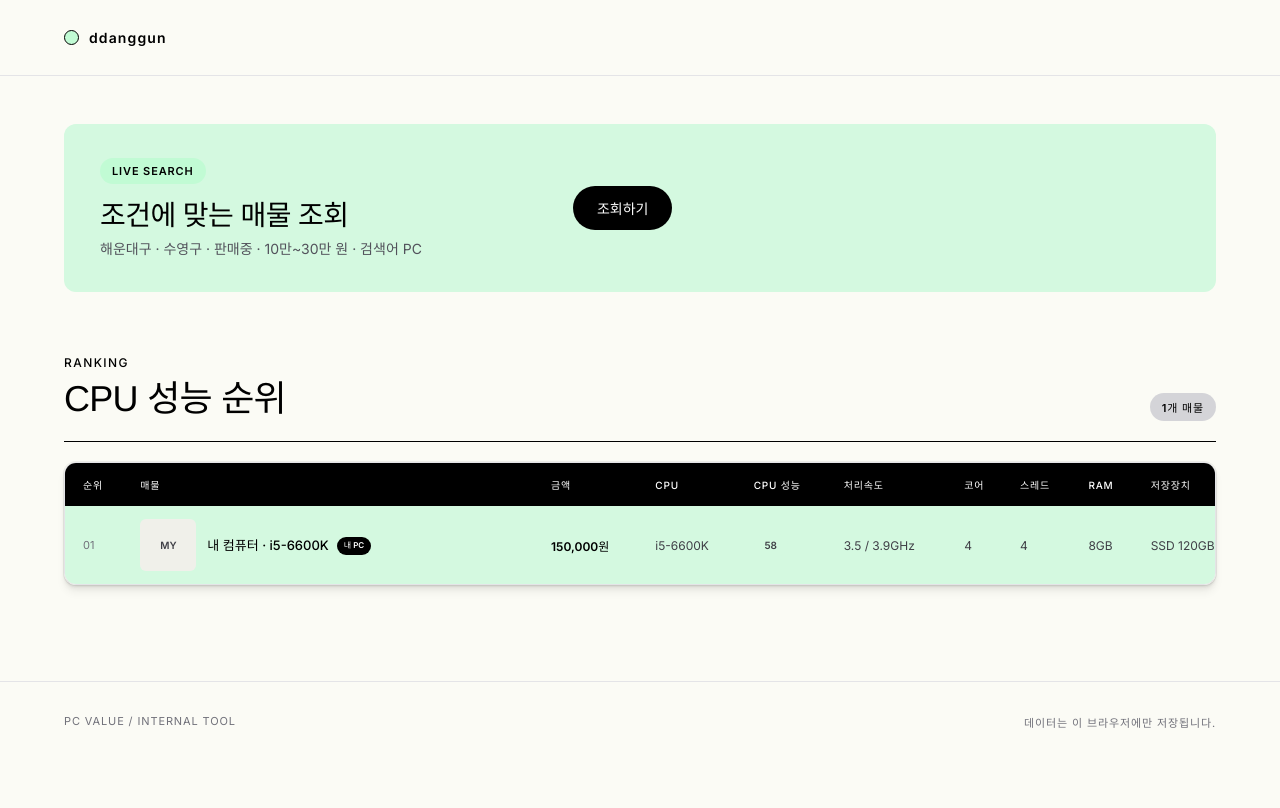
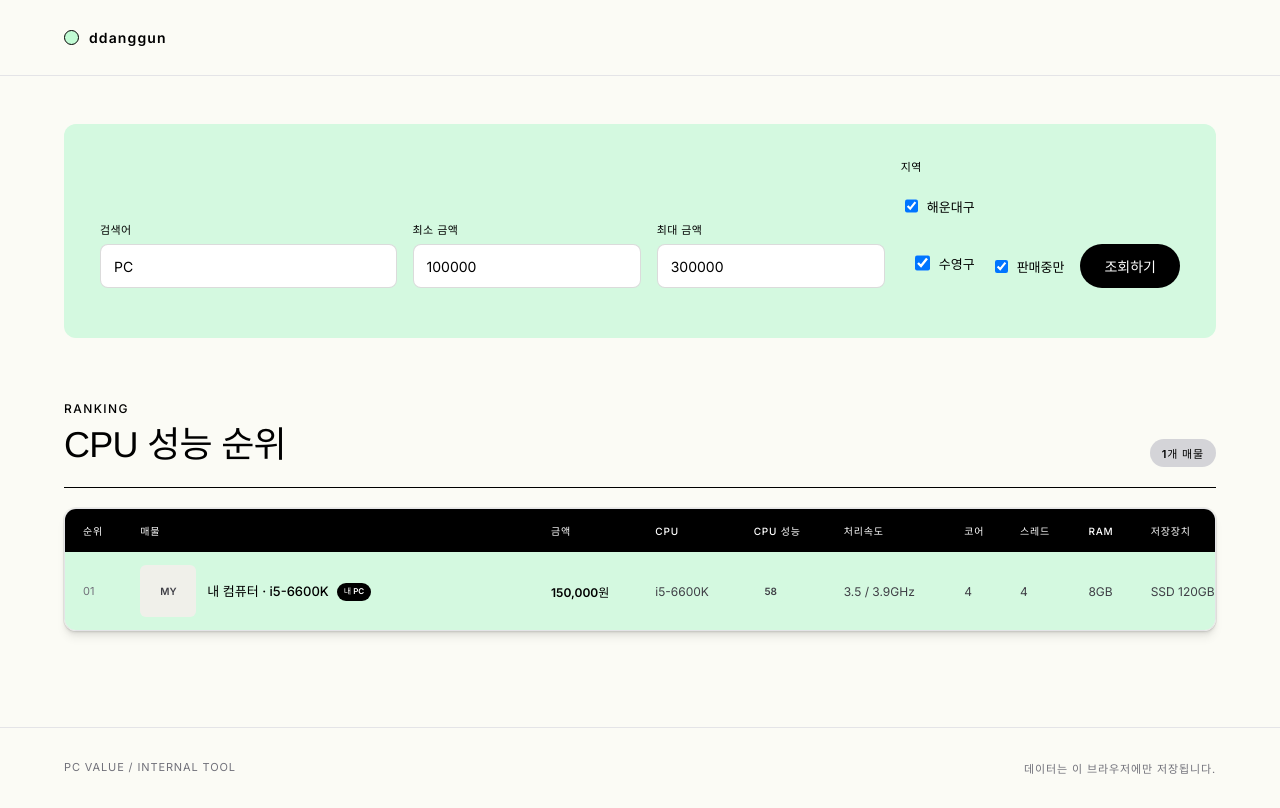
Before and after one commit to sooyongbin-cmd/ddanggun, a React (Vite) app: page / in a window 1280 px wide. Built offline with nearby package versions, Linux system fonts and the light colour scheme.

Commit message:
Add configurable search filters

```diff
--- a/src/main.tsx
+++ b/src/main.tsx
@@ -16,6 +16,11 @@ const myComputer = analyze({
 
 function App() {
   const [items, setItems] = useState<Analysis[]>(loadAnalyses);
+  const [keyword, setKeyword] = useState('PC');
+  const [minPrice, setMinPrice] = useState('100000');
+  const [maxPrice, setMaxPrice] = useState('300000');
+  const [regions, setRegions] = useState({ haeundae: true, suyeong: true });
+  const [onlyOnSale, setOnlyOnSale] = useState(true);
   const [isFetching, setIsFetching] = useState(false);
   const [loadError, setLoadError] = useState('');
 
@@ -50,11 +55,23 @@ function App() {
   }
 
   async function fetchDanggun() {
+    const selectedRegions = Object.entries(regions).filter(([, selected]) => selected).map(([region]) => region);
+    if (!selectedRegions.length) {
+      setLoadError('조회할 지역을 하나 이상 선택해 주세요.');
+      return;
+    }
     setItems([]);
     setLoadError('');
     setIsFetching(true);
     try {
-      const response = await fetch('/api/danggun-search');
+      const query = new URLSearchParams({
+        search: keyword.trim() || 'PC',
+        minPrice: minPrice.replace(/[^\d]/g, '') || '0',
+        maxPrice: maxPrice.replace(/[^\d]/g, '') || '999999999',
+        regions: selectedRegions.join(','),
+        onlyOnSale: String(onlyOnSale),
+      });
+      const response = await fetch(`/api/danggun-search?${query}`);
       const data = await response.json();
       if (!response.ok) throw new Error(data.error || '당근 검색에 실패했습니다.');
       importListings(data.listings);
@@ -80,17 +97,15 @@ function App() {
       </nav>
 
       <main id="top">
-        <section className="search-band" aria-labelledby="search-title">
-          <div className="search-intro">
-            <span className="pill-label">LIVE SEARCH</span>
-            <h2 id="search-title">조건에 맞는 매물 조회</h2>
-            <p>해운대구 · 수영구 · 판매중 · 10만~30만 원 · 검색어 PC</p>
-          </div>
-          <div className="search-actions">
-            <button className="button button-primary" disabled={isFetching} onClick={fetchDanggun}>
-              {isFetching ? '검색 결과 가져오는 중…' : '조회하기'}
-            </button>
-          </div>
+        <section className="search-band" aria-label="조회 조건">
+          <form className="search-form" onSubmit={(event) => { event.preventDefault(); fetchDanggun(); }}>
+            <label className="search-field field-keyword">검색어<input value={keyword} onChange={(event) => setKeyword(event.target.value)} placeholder="PC" /></label>
+            <label className="search-field">최소 금액<input inputMode="numeric" value={minPrice} onChange={(event) => setMinPrice(event.target.value)} placeholder="100000" /></label>
+            <label className="search-field">최대 금액<input inputMode="numeric" value={maxPrice} onChange={(event) => setMaxPrice(event.target.value)} placeholder="300000" /></label>
+            <fieldset className="search-field region-field"><legend>지역</legend><label><input type="checkbox" checked={regions.haeundae} onChange={(event) => setRegions((previous) => ({ ...previous, haeundae: event.target.checked }))} /> 해운대구</label><label><input type="checkbox" checked={regions.suyeong} onChange={(event) => setRegions((previous) => ({ ...previous, suyeong: event.target.checked }))} /> 수영구</label></fieldset>
+            <label className="sale-field"><input type="checkbox" checked={onlyOnSale} onChange={(event) => setOnlyOnSale(event.target.checked)} /> 판매중만</label>
+            <button className="button button-primary" type="submit" disabled={isFetching}>{isFetching ? '검색 결과 가져오는 중…' : '조회하기'}</button>
+          </form>
           {loadError && <p className="alert" role="alert">{loadError}</p>}
         </section>
 
--- a/vite.config.ts
+++ b/vite.config.ts
@@ -9,10 +9,22 @@ const SEARCH_REGIONS = [
   { id:'6024', name:'반여동' }, { id:'6023', name:'반송동' }, { id:'579', name:'송정동' }, { id:'6025', name:'석대동' },
   { id:'5956', name:'광안동' }, { id:'655', name:'민락동' }, { id:'5957', name:'남천동' }, { id:'5958', name:'망미동' }, { id:'648', name:'수영동' },
 ];
+const DISTRICT_REGION_IDS = {
+  haeundae: new Set(['6026', '6028', '6029', '6027', '6024', '6023', '579', '6025']),
+  suyeong: new Set(['5956', '655', '5957', '5958', '648']),
+};
 const headers = { 'user-agent': 'Mozilla/5.0 (Windows NT 10.0; Win64; x64) AppleWebKit/537.36 Chrome/138 Safari/537.36', accept: 'application/json' };
 
-async function searchDanggun(_req: IncomingMessage, res: ServerResponse) {
+async function searchDanggun(req: IncomingMessage, res: ServerResponse) {
   try {
+    const params = new URL(req.url ?? '/', 'http://localhost').searchParams;
+    const search = params.get('search')?.trim() || 'PC';
+    const minPrice = params.get('minPrice')?.replace(/\D/g, '') || '0';
+    const maxPrice = params.get('maxPrice')?.replace(/\D/g, '') || '999999999';
+    const selectedDistricts = new Set((params.get('regions') || 'haeundae,suyeong').split(','));
+    const regions = SEARCH_REGIONS.filter((region) => [...selectedDistricts].some((district) => DISTRICT_REGION_IDS[district as keyof typeof DISTRICT_REGION_IDS]?.has(region.id)));
+    const onlyOnSale = params.get('onlyOnSale') !== 'false';
+    if (!regions.length) throw new Error('At least one region must be selected.');
     const loaderResponse = await fetch(`${SEARCH_PAGE}&_data=routes%2Fkr.buy-sell.s`, { headers });
     if (!loaderResponse.ok) throw new Error(`검색 준비 요청 실패 (${loaderResponse.status})`);
     const loader = await loaderResponse.json() as { pow?: { challenge: string; difficulty: number; expiresAt: number; uri: string } };
@@ -20,8 +32,8 @@ async function searchDanggun(_req: IncomingMessage, res: ServerResponse) {
     const { challenge, difficulty, expiresAt, uri } = loader.pow;
     const prefix = '0'.repeat(difficulty); let nonce = 0;
     while (!createHash('sha256').update(`${challenge}:${nonce}`).digest('hex').startsWith(prefix)) nonce += 1;
-    const responses = await Promise.allSettled(SEARCH_REGIONS.map(async region => {
-      const query = new URLSearchParams({ region_id:region.id, search:'pc', price:'100000__300000', only_on_sale:'true', uri, nonce:String(nonce), expires_at:String(expiresAt) });
+    const responses = await Promise.allSettled(regions.map(async region => {
+      const query = new URLSearchParams({ region_id:region.id, search, price:`${minPrice}__${maxPrice}`, only_on_sale:String(onlyOnSale), uri, nonce:String(nonce), expires_at:String(expiresAt) });
       const response = await fetch(`https://www.daangn.com/kr/api/v1/fleamarket/search?${query}`, { headers });
       if (!response.ok) throw new Error(`${region.name} 검색 실패 (${response.status})`);
       return response.json() as Promise<{ fleamarketArticles?: Array<Record<string, any>> }>;
@@ -35,7 +47,7 @@ async function searchDanggun(_req: IncomingMessage, res: ServerResponse) {
       url: String(article.href ?? article.id), location: article.region?.name, postedAt: article.createdAt,
       imageUrl: article.thumbnail, body: article.content
     }));
-    res.statusCode = 200; res.setHeader('Content-Type', 'application/json; charset=utf-8'); res.end(JSON.stringify({ listings, searchedRegions:SEARCH_REGIONS.length, failedRegions:responses.length - successful.length }));
+    res.statusCode = 200; res.setHeader('Content-Type', 'application/json; charset=utf-8'); res.end(JSON.stringify({ listings, searchedRegions:regions.length, failedRegions:responses.length - successful.length }));
   } catch (error) {
     res.statusCode = 502; res.setHeader('Content-Type', 'application/json; charset=utf-8');
     res.end(JSON.stringify({ error: error instanceof Error ? error.message : '당근 검색에 실패했습니다.' }));
```
Also changed, not shown: src/style.css.
